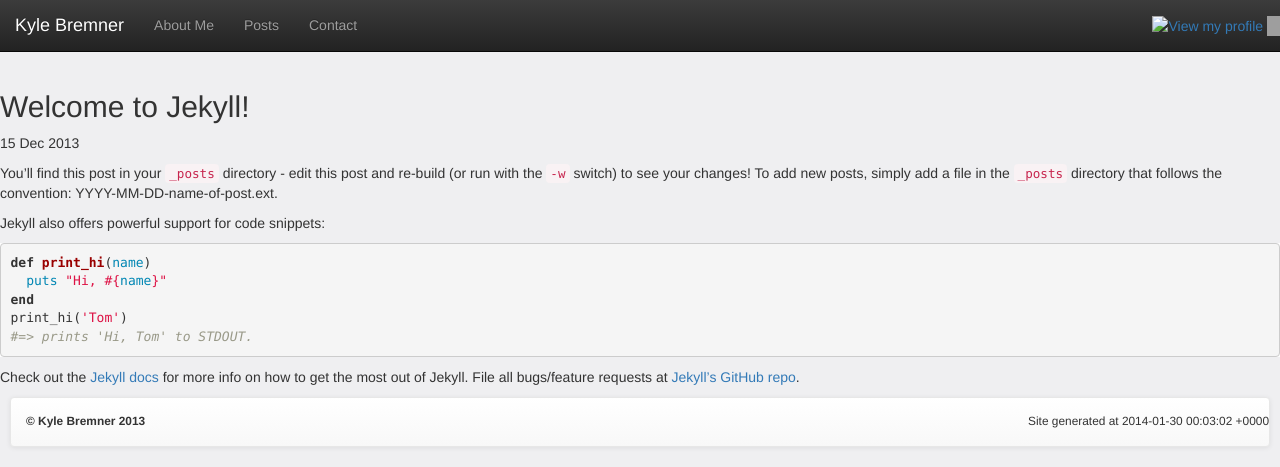
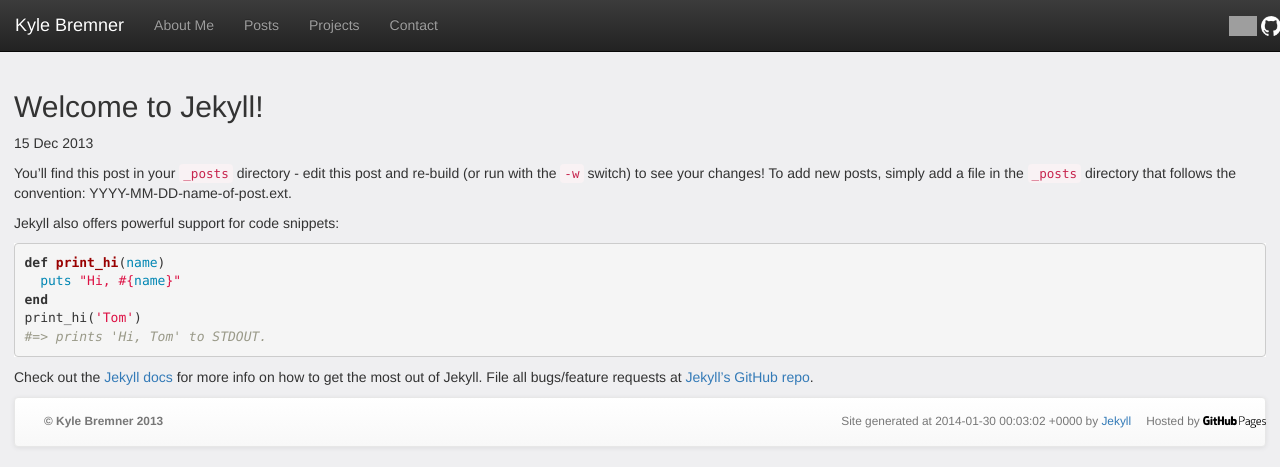
Before and after one commit to kbremner/kbremner.github.io, a Jekyll site: the page built from _posts/2013-12-15-welcome-to-jekyll.markdown, in a window 1280 px wide. Shown: the top 467 px of the page. Built offline with Jekyll 4.4.1, drawn with Linux system fonts in a browser that asks for light colours; nearby versions of some CDN libraries; Markdown is read by kramdown in place of the engine named in the settings; grey boxes are pictures that could not be loaded.

Commit message:
Fixed layouts, added empty pages

```diff
--- a/_includes/github.html
+++ b/_includes/github.html
@@ -1 +1 @@
-<a href="https://github.com/kbremner"><img src="images/GitHub-Mark-Inverted-32px.png" width="20" height="20" alt="View my profile"></a>
+<a href="https://github.com/kbremner"><img src="/images/GitHub-Mark-Inverted-32px.png" width="20" height="20" alt="View my profile"></a>
--- a/_layouts/default.html
+++ b/_layouts/default.html
@@ -26,30 +26,35 @@
             <span class="icon-bar"></span>
             <span class="icon-bar"></span>
           </button>
-            <a class="navbar-brand" href="#">{{ site.name }}</a>
+          <a class="navbar-brand" href="/index.html">{{ site.name }}</a>
         </div>
 
         <div class="navbar-collapse collapse">
           <ul class="nav navbar-nav">
-              <li><a href="#">About Me</a></li>
-              <li><a href="#">Posts</a></li>
-              <li><a href="#">Contact</a></li>
+            <li><a href="/pages/about_me.html">About Me</a></li>
+            <li><a href="/pages/posts.html">Posts</a></li>
+            <li><a href="/pages/projects.html">Projects</a></li>
+            <li><a href="/pages/contact.html">Contact</a></li>
           </ul>
-            <p class="nav navbar-text navbar-right">
+          <p class="nav navbar-text navbar-right social">
+            {% include linkedin.html %}
             {% include github.html %}
-              {% include linkedin.html %}
           </p>
         </div>
       </div>
 
       <div class="content">{{ content }}</div>
 
-      <footer class="navbar navbar-default navbar-static-bottom">
-        <p class="small navbar-left">
+      <footer class="navbar navbar-default navbar-static-bottom footer">
+          <p class="nav small navbar-text navbar-left">
             <strong>&copy; Kyle Bremner 2013</strong>
           </p>
-        <p class="small navbar-right">
-          Site generated at {{ site.time | data_to_xmlschema }}
+
+          <p class="nav small navbar-text navbar-right">
+           Hosted by <a href="http://pages.github.com/"><img src="/images/github-pages.png" height="12px" alt="GitHub Pages"></a>
+          </p>
+          <p class="nav small navbar-text navbar-right">
+            Site generated at {{ site.time | data_to_xmlschema }} by <a href="http://jekyllrb.com/" style="text-decoration:none;">Jekyll</a>
           </p>
       </footer>
 
--- a/css/site.css
+++ b/css/site.css
@@ -4,22 +4,21 @@
 
 .index-body {
 	padding-top: 70px;
+	padding-left: 1em;
+	padding-right: 1em;
 	background-color: rgba(217, 217, 220, 0.4);
 }
 
-footer {
-	margin: 10px;
-	padding-top: 15px;
-	padding-left: 15px;
-	padding-right: 15px;
+.footer {
+	padding-right: 1em;
+	padding-left: 1em;
 }
 
 .gist {
-    padding-left: 1em;
-    padding-right: 2em;
     font-size: 0.8em;
 }
 
-.navbar-static-top {
-  margin-bottom: 19px;
+
+.social {
+	padding-right: 1em;
 }
```
Also changed, not shown: index.md (+26 -4 lines), pages/about_me.md (added, +5 -0 lines), pages/contact.md (added, +5 -0 lines), pages/posts.md (added, +8 -0 lines), pages/projects.md (added, +5 -0 lines), images/github-pages.png (added). Lines whose indentation alone changed are shown as unchanged.
